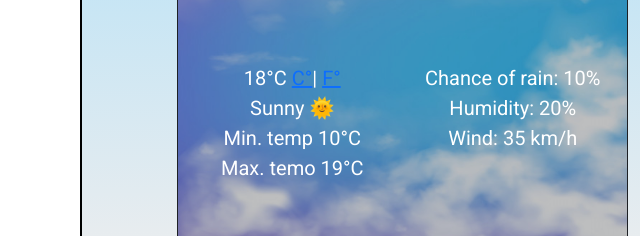
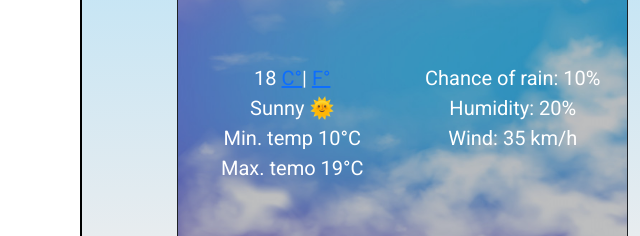
Before and after one commit to Raluca158/weather-app, a website built with Parcel: page index.html in a window 1280 px wide. Shown: the part 214-450 px from the top of the page, 0-640 px from the left. Built offline with nearby package versions, Linux system fonts and the light colour scheme; no server answers.

Commit message:
Update index.html

```diff
--- a/index.html
+++ b/index.html
@@ -56,7 +56,7 @@
               </p>
               <div class="row">
                 <div class="col-6 temperature">
-                 <span id="temperature">18°C</span>
+                 <span id="temperature">18</span>
                  <span class="units">
                   <a href="#" id="celsius-unit">C°</a>|
                   <a href="#" id="fahrenheit-unit">F°</a>
```
